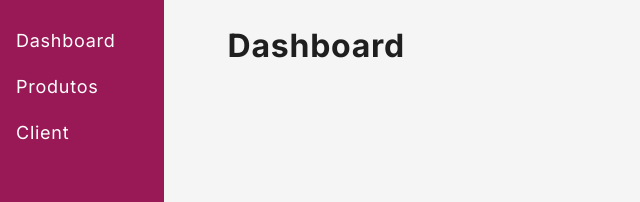
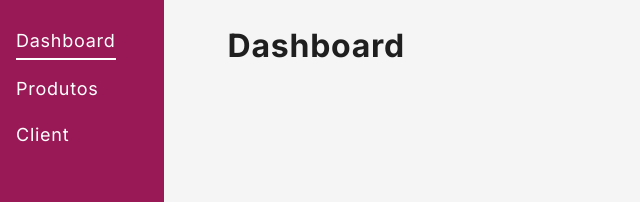
Before and after one commit to PedroAloonso/Digital-College-FullStack, a React (Vite) app: page /dashboard in a window 1280 px wide. Shown: the top 202 px of the page, without its empty margins (0-640 px from the left). Built offline with nearby package versions, Linux system fonts and the light colour scheme.

Commit message:
feat: add NavLink for navigation in DashboardMenu

```diff
--- a/src/components/Menu/DashboardMenu/DashboardMenu.jsx
+++ b/src/components/Menu/DashboardMenu/DashboardMenu.jsx
@@ -1,15 +1,33 @@
-import style from "./dashboardMenu.module.scss"
+import { NavLink } from "react-router-dom";
+import style from "./dashboardMenu.module.scss";
 
 export default function DashboardMenu() {
+    const menuItems = [
+        { title: "Dashboard", route: "dashboard" },
+        { title: "Produtos", route: "dashboard/products" },
+        { title: "Client", route: "dashboard/client" },
+    ];
+
     return (
         <div className={style.container}>
             <nav>
                 <ul>
-                    <li>Dashboard</li>
-                    <li>Produtos</li>
-                    <li>Client</li>
+                    {menuItems.map((value, index) => {
+                        return (
+                            <li key={index}>
+                                <NavLink
+                                    className={({ isActive }) =>
+                                        isActive ? style.selected : ""
+                                    }
+                                    to={`/${value.route}`}
+                                >
+                                    {value.title}
+                                </NavLink>
+                            </li>
+                        );
+                    })}
                 </ul>
             </nav>
         </div>
     );
-};
+}
--- a/src/components/Menu/DashboardMenu/dashboardMenu.module.scss
+++ b/src/components/Menu/DashboardMenu/dashboardMenu.module.scss
@@ -19,6 +19,22 @@
             flex-direction: column;
             gap: 12px;
             list-style-type: none;
+
+            & li {
+
+                & a {
+                    color: var(--white);
+                    text-decoration: none;
+                }
+            }
         }
     }
 }
+
+.selected:after {
+    display: block;
+    content: " ";
+    width: 100%;
+    height: 2px;
+    background-color: var(--white);
+}
```
